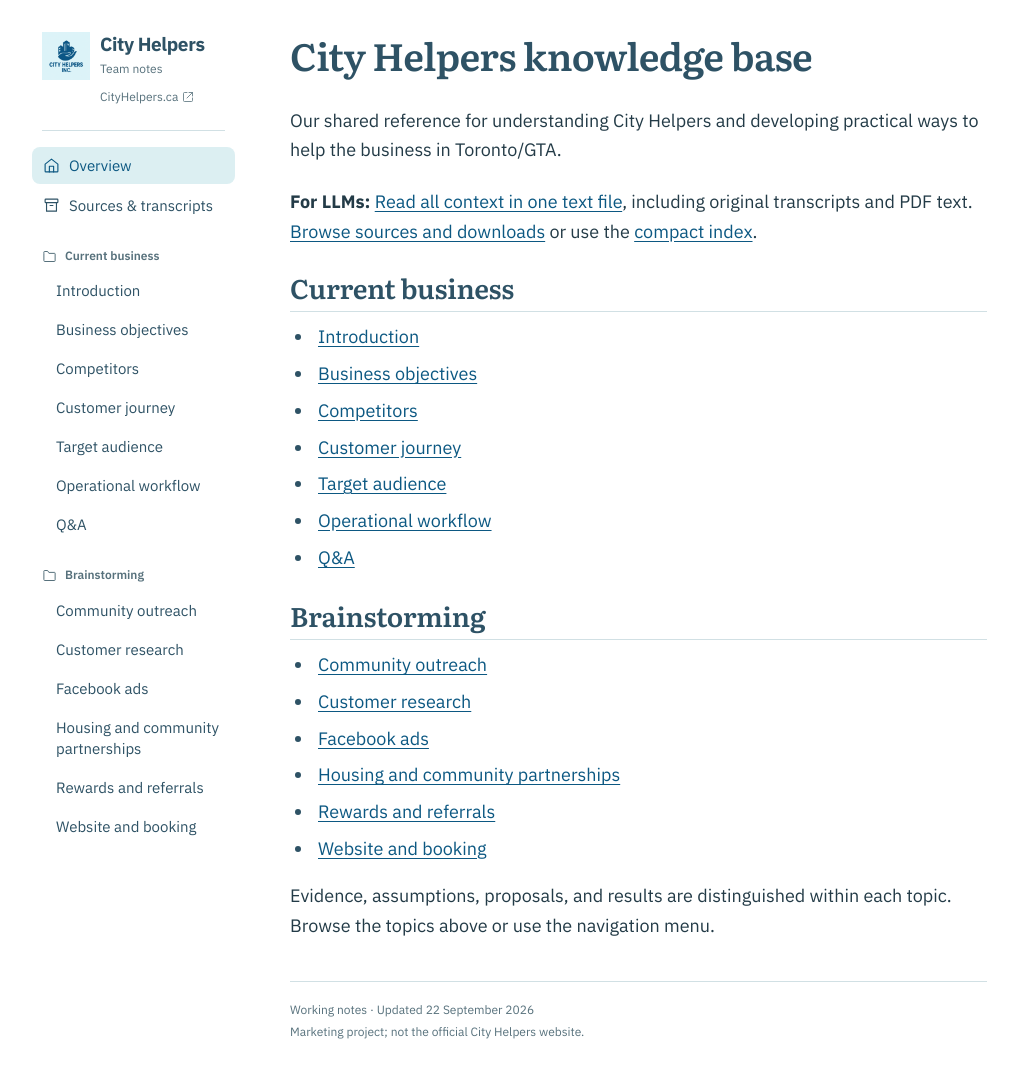
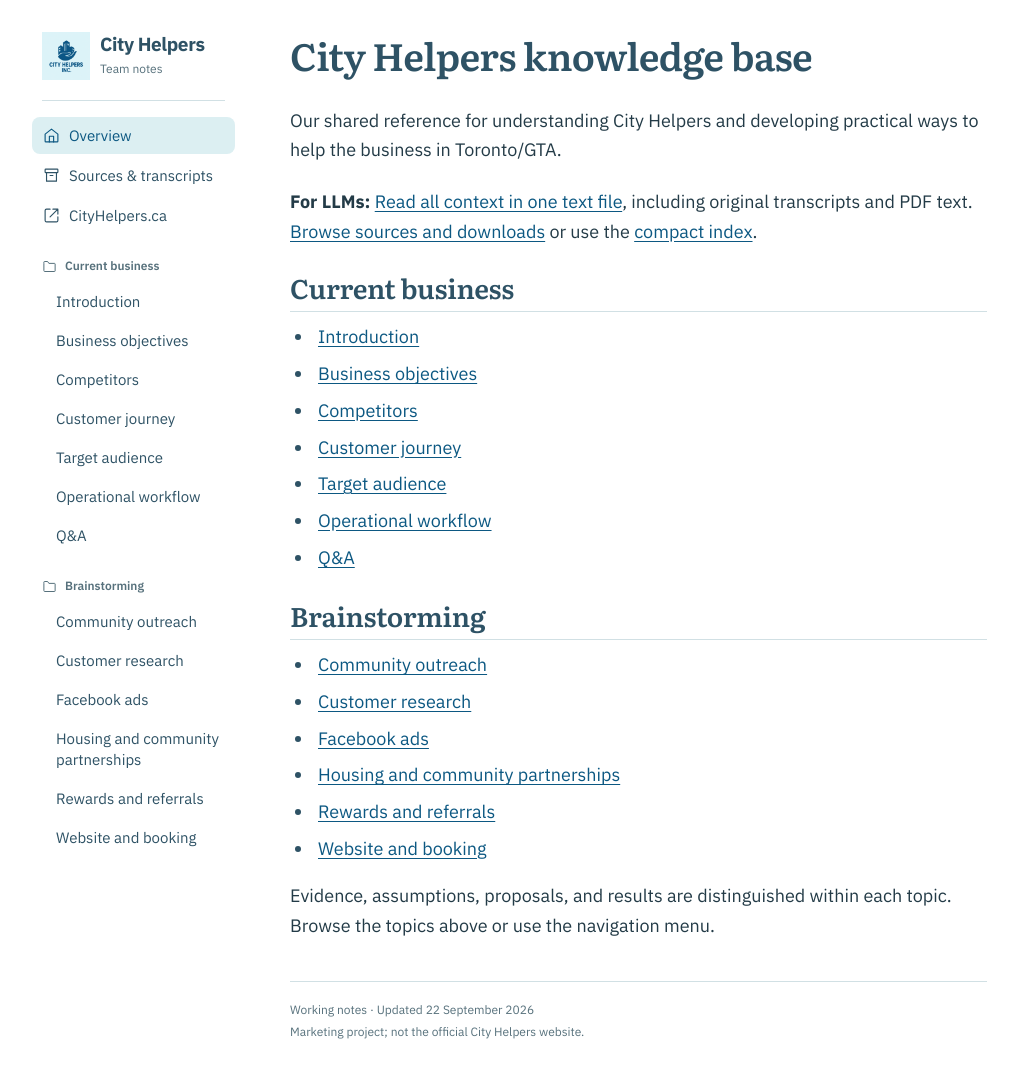
Before and after one commit to devdogfish/cityhelpers, a Jekyll site: the page built from index.md, in a window 1280 px wide. Shown: the top 1078 px of the page, without its empty margins (80-1098 px from the left). Built offline with Jekyll 4.4.1, drawn with Linux system fonts in a browser that asks for light colours.

Commit message:
Publish latest project notes

```diff
--- a/_data/publication.json
+++ b/_data/publication.json
@@ -1 +1 @@
-{"id": "7052c136b9994eb48df7c193fa676f4c"}
+{"id": "58811e01bac24eb6b544ff34bce08727"}
--- a/_layouts/default.html
+++ b/_layouts/default.html
@@ -21,12 +21,12 @@
           <img src="{{ '/assets/cityhelpers-logo.jpg' | relative_url }}" width="48" height="48" alt="City Helpers Inc. logo">
           <span><span class="brand">City Helpers</span><span class="brand-caption">Team notes</span></span>
         </a>
-      <a class="business-link" href="https://www.cityhelpers.ca/" target="_blank" rel="noopener noreferrer">CityHelpers.ca <svg class="nav-icon " viewBox="0 0 24 24" width="18" height="18" fill="none" stroke="currentColor" stroke-width="1.6" stroke-linecap="round" stroke-linejoin="round" aria-hidden="true" focusable="false"><path d="M14 3h7v7M21 3l-11 11"/><path d="M10 3H5a2 2 0 0 0-2 2v14a2 2 0 0 0 2 2h14a2 2 0 0 0 2-2v-5"/></svg></a>
       </header>
       <button class="nav-toggle" type="button" aria-expanded="true" aria-controls="notes-navigation" hidden><span>Browse notes</span><svg class="nav-icon nav-chevron" viewBox="0 0 24 24" width="18" height="18" fill="none" stroke="currentColor" stroke-width="1.6" stroke-linecap="round" stroke-linejoin="round" aria-hidden="true" focusable="false"><path d="m6 9 6 6 6-6"/></svg></button>
       <nav id="notes-navigation" aria-label="Notes">
         <a href="{{ '/' | relative_url }}" {% if page.url == '/' %}aria-current="page"{% endif %}><svg class="nav-icon " viewBox="0 0 24 24" width="18" height="18" fill="none" stroke="currentColor" stroke-width="1.6" stroke-linecap="round" stroke-linejoin="round" aria-hidden="true" focusable="false"><path d="m3 10 9-7 9 7v10a1 1 0 0 1-1 1H4a1 1 0 0 1-1-1Z"/><path d="M9 21v-8h6v8"/></svg><span>Overview</span></a>
         <a href="{{ '/sources.html' | relative_url }}" {% if page.url == '/sources.html' %}aria-current="page"{% endif %}><svg class="nav-icon " viewBox="0 0 24 24" width="18" height="18" fill="none" stroke="currentColor" stroke-width="1.6" stroke-linecap="round" stroke-linejoin="round" aria-hidden="true" focusable="false"><rect x="3" y="3" width="18" height="5" rx="1"/><path d="M5 8v12h14V8M10 12h4"/></svg><span>Sources &amp; transcripts</span></a>
+        <a class="official-site-link" href="https://www.cityhelpers.ca/" target="_blank" rel="noopener noreferrer"><svg class="nav-icon " viewBox="0 0 24 24" width="18" height="18" fill="none" stroke="currentColor" stroke-width="1.6" stroke-linecap="round" stroke-linejoin="round" aria-hidden="true" focusable="false"><path d="M14 3h7v7M21 3l-11 11"/><path d="M10 3H5a2 2 0 0 0-2 2v14a2 2 0 0 0 2 2h14a2 2 0 0 0 2-2v-5"/></svg><span>CityHelpers.ca</span></a>
         {% for group in site.data.navigation %}
         <section class="nav-group" aria-labelledby="nav-group-{{ forloop.index }}">
           <h2 id="nav-group-{{ forloop.index }}" class="nav-group-title"><svg class="nav-icon " viewBox="0 0 24 24" width="18" height="18" fill="none" stroke="currentColor" stroke-width="1.6" stroke-linecap="round" stroke-linejoin="round" aria-hidden="true" focusable="false"><path d="M3 7V5a1 1 0 0 1 1-1h5l2 3h9a1 1 0 0 1 1 1v11a1 1 0 0 1-1 1H4a1 1 0 0 1-1-1Z"/></svg><span>{{ group.label | escape }}</span></h2>
--- a/assets/navigation.css
+++ b/assets/navigation.css
@@ -5,7 +5,6 @@ nav { gap: 0; }
 nav a { padding: 5px 10px; line-height: 1.4; }
 .nav-group { margin-top: 10px; }
 .nav-group-title { padding: 6px 10px 3px; }
-.sidebar-brand .business-link { display: inline-flex; align-items: center; gap: 4px; margin: 8px 0 0 58px; font-size: 12px; line-height: 1.5; }
 .nav-toggle { display: none; border-radius: var(--radius); }
 .overview .prose > h2 { margin: 24px 0 8px; padding-bottom: 6px; }
 .overview .prose ul { margin: 0 0 16px; }
@@ -70,8 +69,6 @@ nav a { padding: 5px 10px; line-height: 1.4; }
 #notes-navigation .nav-group-title { display: flex; align-items: center; gap: 8px; padding: 6px 10px; font-weight: 600; color: var(--muted); }
 #notes-navigation .nav-group-title .nav-icon { width: 15px; height: 15px; flex-basis: 15px; }
 #notes-navigation .nav-group a { margin-left: 10px; padding-left: 13px; }
-.business-link .nav-icon { width: 12px; height: 12px; flex-basis: 12px; margin: 0; }
-.business-link:hover { color: var(--blue); }
 @media (max-width: 760px) {
   #notes-navigation .nav-group { margin-top: 9px; }
   #notes-navigation a { min-height: 44px; }
--- a/assets/style.css
+++ b/assets/style.css
@@ -75,8 +75,6 @@ nav { display: flex; flex-direction: column; gap: 2px; }
 nav a { padding: 8px 12px; border: 1px solid transparent; border-radius: var(--radius); font-size: 14px; line-height: 1.5; text-decoration: none; color: var(--slate); }
 nav a:hover { background: var(--paper); }
 nav a[aria-current=page] { border-color: var(--line); background: var(--aqua); font-weight: 700; }
-.business-link { border-radius: var(--radius); display: block; margin: 24px 12px 0; font-size: 12px; color: var(--muted); text-decoration: none; }
-.business-link span { margin-left: 3px; }
 main { min-width: 0; max-width: 720px; outline: none; }
 h1 { margin: -5px 0 28px; color: var(--slate); font-size: 32px; line-height: 1.25; letter-spacing: -.8px; font-weight: 700; text-wrap: balance; }
 h2 { margin: 34px 0 12px; color: var(--slate); font-size: 23px; line-height: 1.35; letter-spacing: -.3px; }
@@ -164,7 +162,7 @@ footer { border-top: 1px solid var(--line); margin-top: 40px; padding-top: 18px;
   .sidebar-brand { margin: 0; padding: 6px 0 10px; border-bottom: 0; }
   .shell { display: block; padding: 0 20px 36px; }
   aside { position: static; max-height: none; margin-bottom: 28px; padding: 16px 0; border-bottom: 1px solid var(--line); }
-  .nav-label, .business-link { border-radius: var(--radius); display: none; }
+  .nav-label { border-radius: var(--radius); display: none; }
   nav { flex-direction: row; flex-wrap: wrap; gap: 4px 12px; }
   .nav-group { width: 100%; flex-direction: row; flex-wrap: wrap; gap: 0 12px; margin-top: 8px; }
   .nav-group-title { width: 100%; padding: 4px 0; }
```
